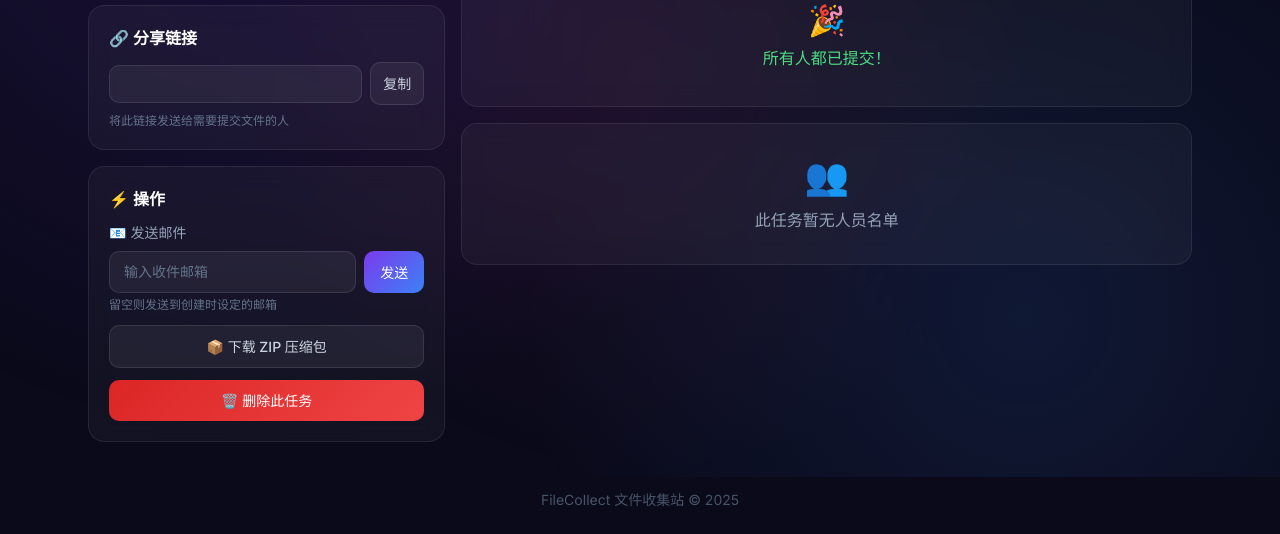
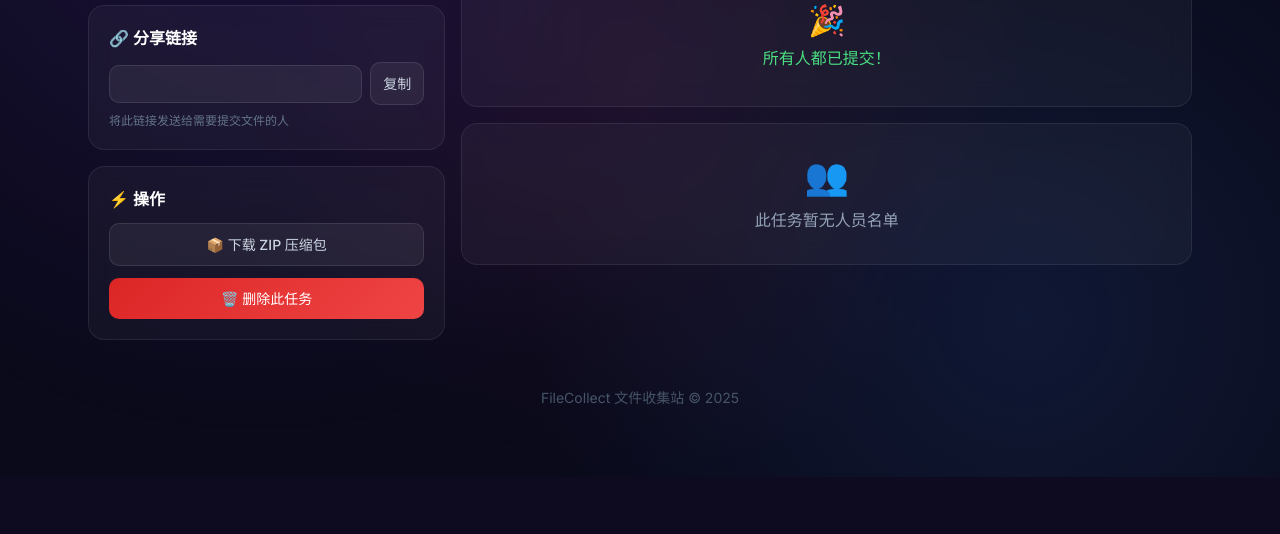
Before and after one commit to 2060515070-afk/file-collect, a Flask app: template templates/admin_collection.html in a window 1280 px wide. Shown: the part 323-857 px from the top of the page. After the commit the page ends 800 px from the top, so only its background shows below. Run offline with Flask 3, Linux system fonts and the light colour scheme; the template is opened without the code that fills it, so the values that code supplies are empty; some libraries are stand-ins or nearby versions.

Commit message:
revert: 撤回邮件输入框，恢复原按钮样式

```diff
--- a/templates/admin_collection.html
+++ b/templates/admin_collection.html
@@ -72,17 +72,11 @@
         <!-- 操作按钮 -->
         <div class="glass p-5 animate-fade-in-up delay-200 space-y-3">
             <h2 class="text-base font-semibold text-white mb-3">⚡ 操作</h2>
-            <!-- 发送邮件 -->
-            <div>
-                <label class="block text-sm text-slate-400 mb-2">📧 发送邮件</label>
-                <div class="flex gap-2">
-                    <input type="email" id="emailTo" class="input-field text-sm flex-1"
-                           value="{{ collection.target_email }}"
-                           placeholder="输入收件邮箱">
-                    <button onclick="sendEmail()" class="btn-primary px-4 shrink-0" id="emailBtn">发送</button>
-                </div>
-                <p class="text-xs text-slate-500 mt-1">留空则发送到创建时设定的邮箱</p>
-            </div>
+            {% if collection.target_email %}
+            <button onclick="sendEmail()" class="btn-primary w-full" id="emailBtn">
+                📧 发送邮件（含 ZIP 附件）
+            </button>
+            {% endif %}
             <a href="/api/collection/{{ collection.id }}/download-zip" class="btn-ghost w-full block text-center">
                 📦 下载 ZIP 压缩包
             </a>
@@ -208,36 +202,28 @@ function copyLink() {
 
 function sendEmail() {
     const btn = document.getElementById('emailBtn');
-    const emailInput = document.getElementById('emailTo');
-    const email = emailInput ? emailInput.value.trim() : '';
-    if (!email) { alert('请输入收件邮箱'); return; }
     btn.disabled = true;
     btn.textContent = '发送中...';
     fetch('/api/collection/{{ collection.id }}/send-email', {
         method: 'POST',
         headers: { 'Content-Type': 'application/json' },
-        body: JSON.stringify({ email: email })
+        body: JSON.stringify({})
     })
     .then(r => r.json())
     .then(data => {
         if (data.success) {
             btn.textContent = '✅ 发送成功';
             btn.style.background = 'linear-gradient(135deg, #22c55e, #14b8a6)';
-            setTimeout(() => {
-                btn.textContent = '发送';
-                btn.style.background = '';
-                btn.disabled = false;
-            }, 3000);
         } else {
             alert(data.error || '发送失败');
             btn.disabled = false;
-            btn.textContent = '发送';
+            btn.textContent = '📧 发送邮件（含 ZIP 附件）';
         }
     })
     .catch(() => {
         alert('发送失败，请重试');
         btn.disabled = false;
-        btn.textContent = '发送';
+        btn.textContent = '📧 发送邮件（含 ZIP 附件）';
     });
 }
 
```
